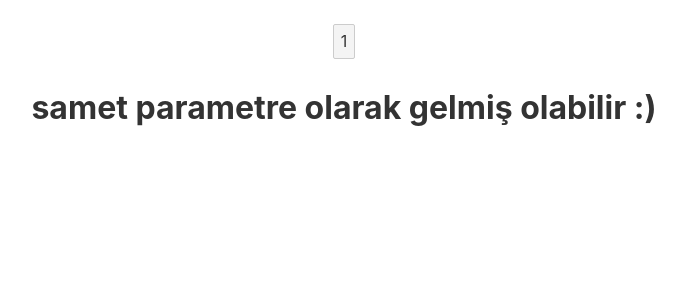
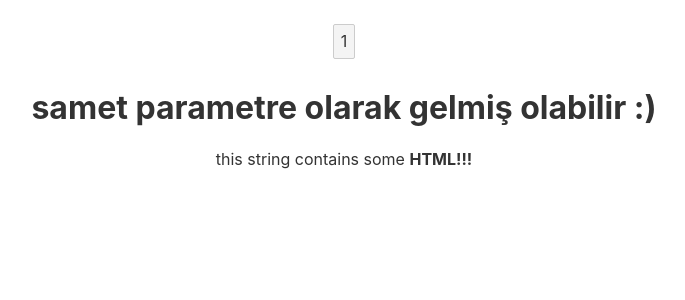
Before and after one commit to sametuca/svelte-try, a Svelte app: page / in a window 1280 px wide. Shown: the top 300 px of the page, without its empty margins (296-981 px from the left). Built offline with nearby package versions, Linux system fonts and the light colour scheme.

Commit message:
added app.stelve html string

```diff
--- a/src/App.svelte
+++ b/src/App.svelte
@@ -2,15 +2,17 @@
   import IncrementButton from './IncrementButton.svelte';
 
   import ExportFieldComponent from './ExportFieldComponent.svelte';
-
+	//#region what is main?
 	// js kodları script içerisine yazılırken, diğer yapılar main bloğu içerisinde tutuluyor.
 	// Asıl component main. Main html içerisinde body'e karşılık gelmektedir. Dolasıyla tüm çağrıları orada yapıyoruz.
+	//#endregion
 	let string = `this string contains some <strong>HTML!!!</strong>`;
 
 </script>
 <main>
 <IncrementButton></IncrementButton>
 <ExportFieldComponent name="samet"></ExportFieldComponent>
+{@html string}
 </main>
 
 <style>
```
